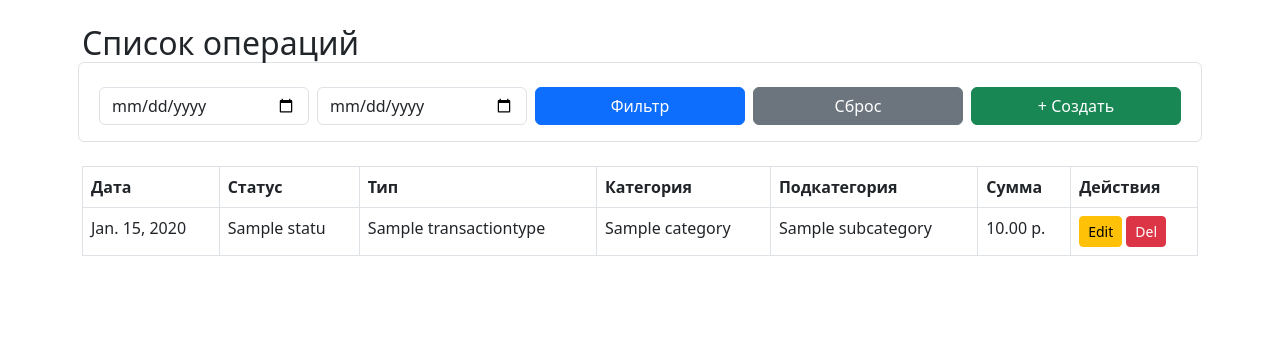
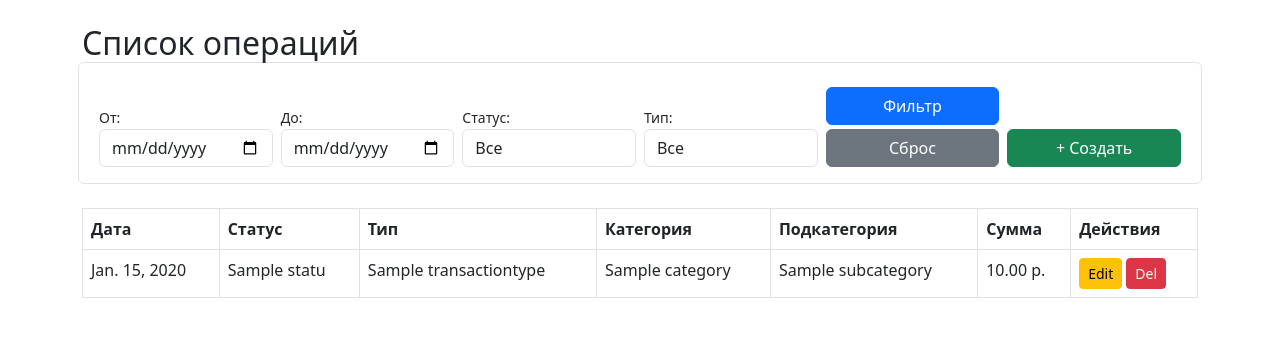
Before and after one commit to mjk22222/dds_project, a Django app: page / in a window 1280 px wide. Shown: the top 337 px of the page. Run offline with Django 5.2, Linux system fonts and the light colour scheme; tables that the repository leaves empty hold one stand-in row (values such as "Sample post").

Commit message:
Обновление index.html и фильтров

```diff
--- a/core/templates/core/index.html
+++ b/core/templates/core/index.html
@@ -2,12 +2,36 @@
 <html lang="ru"><head><link href="https://cdn.jsdelivr.net/npm/bootstrap@5.3.0/dist/css/bootstrap.min.css" rel="stylesheet"></head>
 <body class="container mt-4">
     <h2>Список операций</h2>
-    <form method="get" class="row g-2 mb-4 p-3 border rounded">
-        <div class="col"><input type="date" name="date_from" class="form-control" placeholder="От"></div>
-        <div class="col"><input type="date" name="date_to" class="form-control" placeholder="До"></div>
-        <div class="col"><button type="submit" class="btn btn-primary w-100">Фильтр</button></div>
-        <div class="col"><a href="{% url 'index' %}" class="btn btn-secondary w-100">Сброс</a></div>
-        <div class="col"><a href="{% url 'transaction-create' %}" class="btn btn-success w-100">+ Создать</a></div>
+    <form method="get" class="row g-2 mb-4 p-3 border rounded align-items-end">
+        <div class="col-md-2">
+            <label class="small">От:</label>
+            <input type="date" name="date_from" class="form-control" value="{{ request.GET.date_from }}">
+        </div>
+        <div class="col-md-2">
+            <label class="small">До:</label>
+            <input type="date" name="date_to" class="form-control" value="{{ request.GET.date_to }}">
+        </div>
+        <div class="col-md-2">
+            <label class="small">Статус:</label>
+            <select name="status" class="form-control">
+                <option value="">Все</option>
+                {% for s in statuses %}<option value="{{ s.id }}" {% if request.GET.status == s.id|stringformat:"i" %}selected{% endif %}>{{ s.name }}</option>{% endfor %}
+            </select>
+        </div>
+        <div class="col-md-2">
+            <label class="small">Тип:</label>
+            <select name="type" class="form-control">
+                <option value="">Все</option>
+                {% for t in types %}<option value="{{ t.id }}" {% if request.GET.type == t.id|stringformat:"i" %}selected{% endif %}>{{ t.name }}</option>{% endfor %}
+            </select>
+        </div>
+        <div class="col-md-2">
+            <button type="submit" class="btn btn-primary w-100">Фильтр</button>
+            <a href="{% url 'index' %}" class="btn btn-secondary w-100 mt-1">Сброс</a>
+        </div>
+        <div class="col-md-2">
+            <a href="{% url 'transaction-create' %}" class="btn btn-success w-100">+ Создать</a>
+        </div>
     </form>
     <table class="table table-bordered">
         <thead><tr><th>Дата</th><th>Статус</th><th>Тип</th><th>Категория</th><th>Подкатегория</th><th>Сумма</th><th>Действия</th></tr></thead>
```
